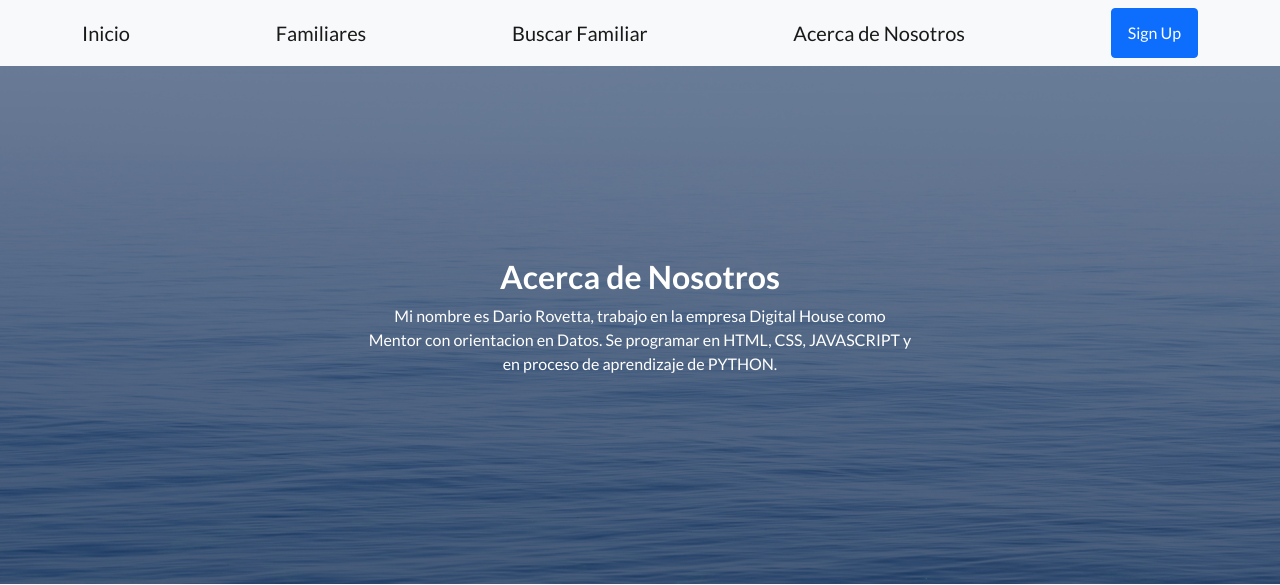
After one commit to dariorovetta/Entrega1-RovettaDario-DiazJuan, a Django app: page /about in a window 1280 px wide. The commit adds this page. Shown: the top 585 px of the page. Run offline with Django 4.2, Linux system fonts and the light colour scheme; some libraries are stand-ins or nearby versions.

Commit message:
Ultimas ediciones 12/10

```diff
--- /dev/null
+++ b/appMVT/templates/appMVT/about.html
@@ -0,0 +1,13 @@
+{% extends 'appMVT/padre.html' %}
+
+{% load static %}
+
+{% block contenidoQueCambia %}
+
+<!--Aqui va lo que cambia, y lo asociado a esta vista-->
+<h2>Acerca de Nosotros</h2>
+<p>Mi nombre es Dario Rovetta, trabajo en la empresa Digital House como Mentor con orientacion en Datos.
+    Se programar en HTML, CSS, JAVASCRIPT y en proceso de aprendizaje de PYTHON.
+</p>
+
+{% endblock  %}
--- a/appMVT/templates/appMVT/padre.html
+++ b/appMVT/templates/appMVT/padre.html
@@ -24,6 +24,8 @@
             <div class="container">
                 <a class="navbar-brand" href="{% url "Inicio" %}">Inicio</a>
                 <a class="navbar-brand" href="{% url "Familiares" %}">Familiares</a>
+                <a class="navbar-brand" href="{% url "BusquedaApellido" %}">Buscar Familiar</a>
+                <a class="navbar-brand" href="{% url "About" %}">Acerca de Nosotros</a>
                 <a class="btn btn-primary" href="#signup">Sign Up</a>
             </div>
         </nav>
--- a/appMVT/urls.py
+++ b/appMVT/urls.py
@@ -5,7 +5,9 @@ urlpatterns = [
     path('', views.inicio, name="Inicio"),  # Esta es nuestra primer view
     path('familiares', views.familiares, name="Familiares"),
 
-    #path('busquedaCamada', views.busquedaCamada, name="BusquedaCamada"),
-    #path('buscar/', views.buscar),
+    path('busquedaApellido', views.busquedaApellido, name="BusquedaApellido"),
+    path('buscar/', views.buscar),
+
+    path('about', views.about, name="About"),
 
 ]
--- a/appMVT/views.py
+++ b/appMVT/views.py
@@ -8,6 +8,11 @@ from django.http import HttpResponse
 def inicio(request):
 
       return render(request, "appMVT/inicio.html")
+
+# Vista de About
+def about(request):
+
+      return render(request, "appMVT/about.html")
 
 # Vista de los Familiares
 def familiares(request):
@@ -36,30 +41,26 @@ def familiares(request):
 
 
 
-# --------------------------------
 
-"""
 # Crear vista de Buscar Camadas
-def busquedaCamada(request):
+def busquedaApellido(request):
 
-      return render(request, "appCoder/busquedaCamada.html")
+      return render(request, "appMVT/busquedaApellido.html")
 
 # Crear vista de Busqueda
 def buscar(request):
 
-      if request.GET["camada"]:
+      if request.GET["apellido"]:
 
             # Respuesta respuesta = f"Estoy buscando la camada nro: {request.GET['camada'] }"
-            camada = request.GET['camada']
-            cursos = Curso.objects.filter(camada__icontains=camada)
+            apellido = request.GET['apellido']
+            familiares = Familiar.objects.filter(apellido__icontains=apellido)
 
-            return render(request, "appCoder/busquedaCamada.html", {"cursos":cursos, "camada":camada})
+            return render(request, "appMVT/busquedaApellido.html", {"familiares":familiares, "apellido":apellido})
 
       else:
 
             respuesta = "No enviaste datos"
 
       # return HttpResponse(respuesta)
-      return render(request, "appCoder/busquedaCamada.html", {"respuesta":respuesta})
-
-"""
+      return render(request, "appMVT/busquedaApellido.html", {"respuesta":respuesta})
```
Also changed, not shown: appMVT/templates/appMVT/busquedaApellido.html (renamed from appMVT/templates/appMVT/busquedaCamada.html, +6 -7 lines), db.sqlite3 (added), 1 other file.
